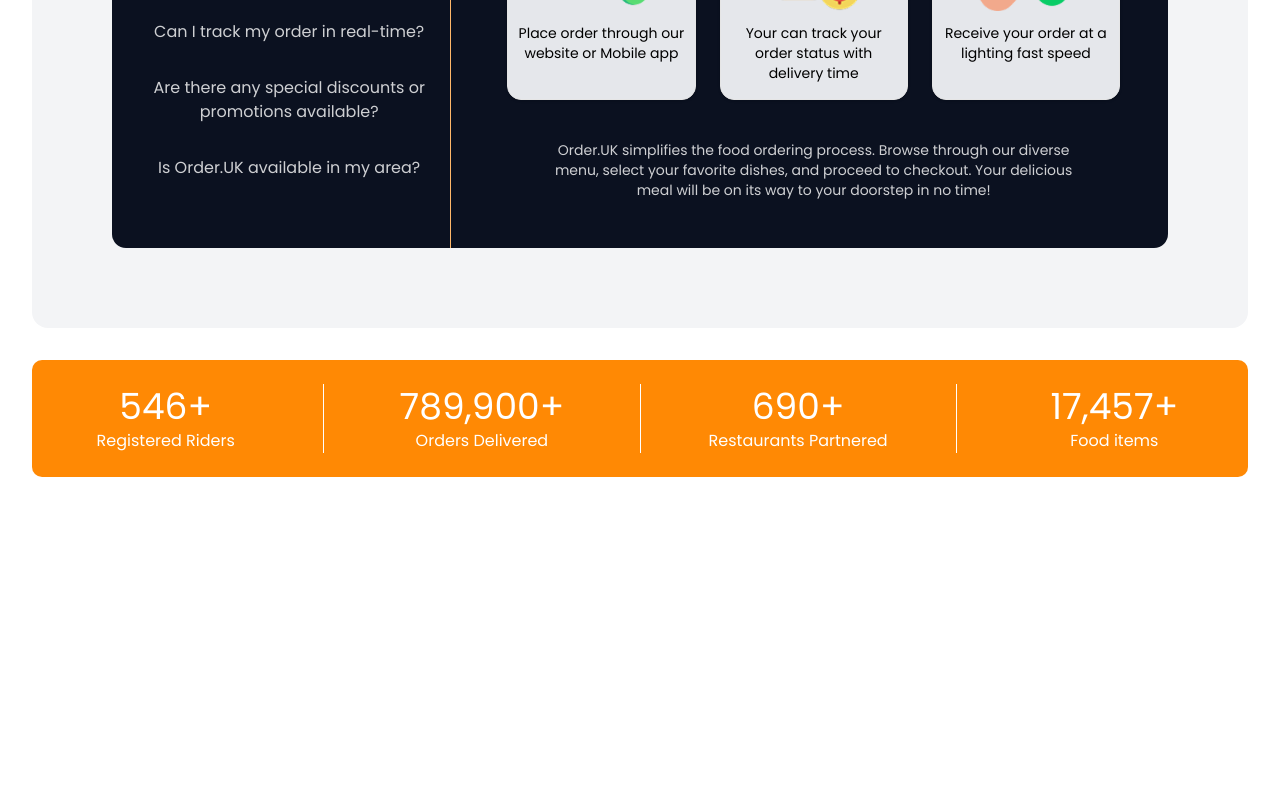
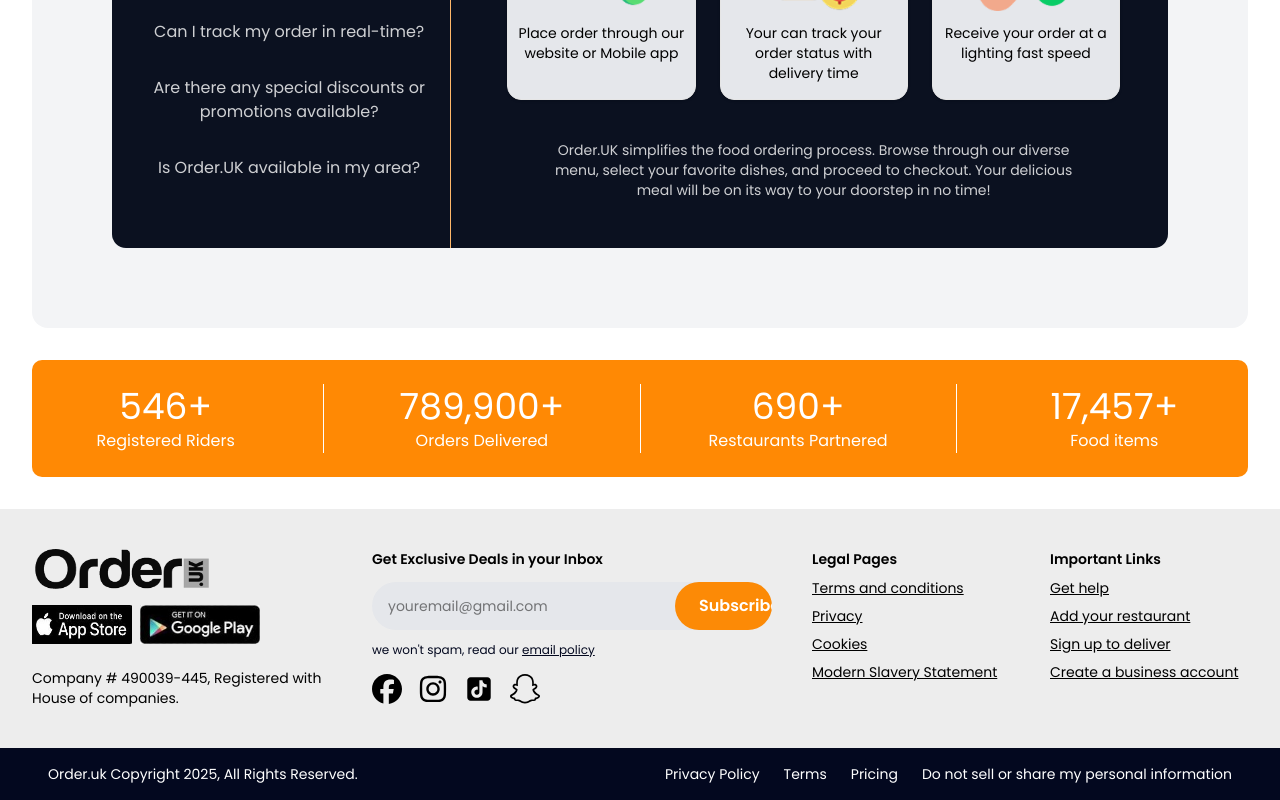
Before and after one commit to gideonabe/foodie, a Next.js app: page / in a window 1280 px wide. Shown: the part 2910-3710 px from the top of the page. Before the commit the page ends 3387 px from the top, so only its background shows below. Built offline with nearby package versions, Linux system fonts and the light colour scheme.

Commit message:
more commit

```diff
--- a/src/app/pages/Home.jsx
+++ b/src/app/pages/Home.jsx
@@ -9,6 +9,7 @@ import Orderingapp from '@/components/Orderingapp'
 import POR from '@/components/POR'
 import Aboutus from '@/components/Aboutus'
 import Totals from '@/components/Totals'
+import Footer from '@/components/Footer'
 
 const Home = () => {
   return (
@@ -24,6 +25,7 @@ const Home = () => {
       <POR />
       <Aboutus />
       <Totals />
+      <Footer />
     </>
 
   )
--- /dev/null
+++ b/src/components/Footer.jsx
@@ -0,0 +1,117 @@
+import React from 'react'
+import Image from 'next/image';
+import googleplay from '../../public/assets/googleplay.jpeg'
+import appstore from '../../public/assets/appstore.jpeg'
+import { FaFacebook } from "react-icons/fa6";
+import { FaInstagram } from "react-icons/fa";
+import { AiFillTikTok } from "react-icons/ai";
+import { BsSnapchat } from "react-icons/bs";
+
+
+const Footer = () => {
+
+  const year = new Date().getFullYear();
+
+  return (
+
+    <>
+      <section id='footer' className='bg-[#EDEDED]'>
+        <div className='max-w-[95%] mx-auto '>
+          <div className=" py-10 px-6 md:px-0 flex flex-col md:flex-row flex-wrap md:space-x-10 space-y-10 md:space-y-0">
+
+            {/* Column 1 - Logo and App Badges */}
+            <div className="flex flex-col justify-center md:justify-start items-center md:items-start text-center md:text-start gap-4 flex-1 min-w-[300px]">
+              <img src="/logo2.png" alt="Order UK Logo" className="w-40 md:w-45 h-10" />
+              <div className="flex gap-2">
+                <Image
+                  src={appstore}
+                  alt="App Store"
+                  width={100}
+                  height={40}
+                  className="cursor-pointer"
+                />
+                <Image
+                  src={googleplay}
+                  alt="Google Play Store"
+                  width={120}
+                  height={40}
+                  className="cursor-pointer"
+                />
+              </div>
+              <p className="md:text-sm text-xs text-black mt-2">
+                Company # 490039-445, Registered with House of companies.
+              </p>
+            </div>
+
+            {/* Column 2 - Newsletter */}
+            <div className="flex flex-col gap-3 flex-1 min-w-[400px]">
+              <p className="font-semibold text-center md:text-start text-black text-[14px]">Get Exclusive Deals in your Inbox</p>
+              <div className="flex items-center bg-gray-200 rounded-full overflow-hidden">
+                <input
+                  type="email"
+                  placeholder="youremail@gmail.com"
+                  className="flex-1 px-4 py-3 text-sm text-black bg-transparent outline-none"
+                />
+                <button className="bg-[#FC8A06] text-white font-semibold px-6 py-3 rounded-full hover:bg-orange-500 transition">
+                  Subscribe
+                </button>
+              </div>
+              <p className="text-xs text-center md:text-start text-[#03081F]">
+                we won't spam, read our <a href="#" className="underline">email policy</a>
+              </p>
+
+              <div className="flex justify-center md:justify-start  gap-4 text-xl mt-1 text-black">
+                <a href="#"><FaFacebook size={30}/></a>
+                <a href="#"><FaInstagram size={30}/></a>
+                <a href="#"><AiFillTikTok size={30}/></a>
+                <a href="#"><BsSnapchat size={30}/></a>
+              </div>
+            </div>
+
+            {/* Column 3 - Legal Pages */}
+            <div className="flex flex-col gap-2 flex-1 min-w-[180px]">
+              <p className="font-semibold text-black text-[14px]">Legal Pages</p>
+              <a href="#" className="underline text-sm text-black">Terms and conditions</a>
+              <a href="#" className="underline text-sm text-black">Privacy</a>
+              <a href="#" className="underline text-sm text-black">Cookies</a>
+              <a href="#" className="underline text-sm text-black">Modern Slavery Statement</a>
+            </div>
+
+            {/* Column 4 - Important Links */}
+            <div className="flex flex-col gap-2 flex-1 min-w-[180px]">
+              <p className="font-semibold text-black text-[14px]">Important Links</p>
+              <a href="#" className="underline text-sm text-black">Get help</a>
+              <a href="#" className="underline text-sm text-black">Add your restaurant</a>
+              <a href="#" className="underline text-sm text-black">Sign up to deliver</a>
+              <a href="#" className="underline text-sm text-black">Create a business account</a>
+            </div>
+
+          </div>
+
+        </div>
+        <div className="bg-[#03081F]">
+          <div className="max-w-[95%] mx-auto text-white py-4 px-4 flex flex-col md:flex-row justify-between items-center gap-4 text-sm text-center md:text-left">
+
+            {/* Left Side - Copyright */}
+            <h1 className="whitespace-nowrap">
+              Order.uk Copyright {year}, All Rights Reserved.
+            </h1>
+
+            {/* Right Side - Links */}
+            <div className="flex flex-col md:flex-row  justify-center md:justify-end gap-x-6 gap-y-2">
+              <p className="cursor-pointer">Privacy Policy</p>
+              <p className="cursor-pointer">Terms</p>
+              <p className="cursor-pointer">Pricing</p>
+              <p className="cursor-pointer">Do not sell or share my personal information</p>
+            </div>
+
+          </div>
+        </div>
+
+      </section>
+
+    </>
+  )
+}
+
+export default Footer
--- a/src/components/Totals.jsx
+++ b/src/components/Totals.jsx
@@ -2,7 +2,7 @@ import React from "react";
 
 const Totals = () => {
   return (
-    <section id="Totals" className="mt-8">
+    <section id="Totals" className="mt-8 mb-8">
       <div className="max-w-[95%] mx-auto">
         <div className="flex flex-col md:flex-row bg-orange-400 text-white rounded-lg overflow-hidden">
           <div className="flex flex-col items-center justify-center p-6 w-full md:w-1/4">
```
Also changed, not shown: public/logo2.png (added).
